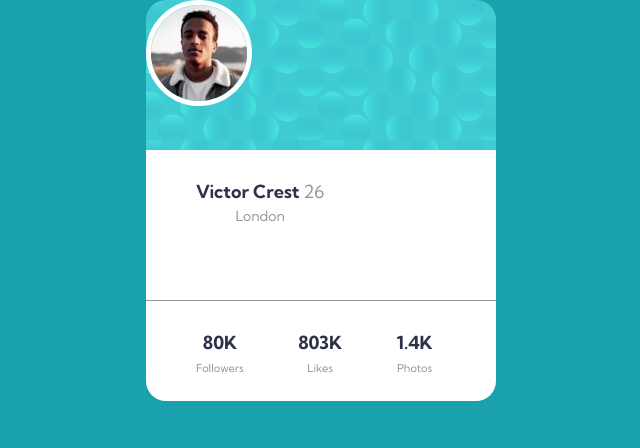
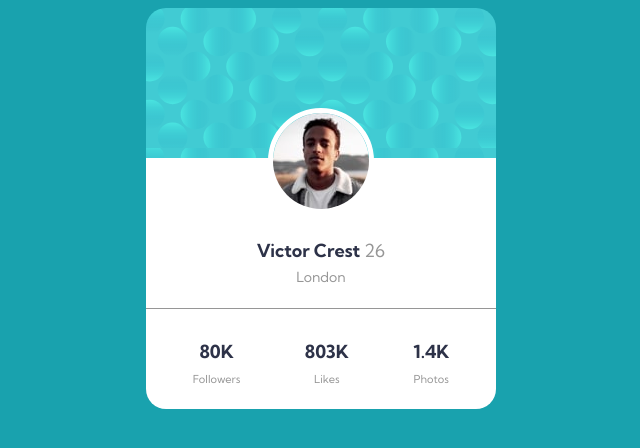
Before and after one commit to wisler9/Profile-Card, a plain HTML site: page design/index.html in a window 1280 px wide. Shown: the whole page, without its empty margins (319-959 px from the left). Drawn offline with Linux system fonts and the light colour scheme.

Commit message:
fixed alignment of pictures and text

```diff
--- a/styles/style.css
+++ b/styles/style.css
@@ -4,7 +4,9 @@ body {
     font-size: 18px;
     background-color: hsl(185, 75%, 39%);
     color:#000;
-    margin: 0;
+    /* margin: 0; */
+    text-align: center;
+    line-height: 1.4;
 
 }
 
@@ -23,6 +25,8 @@ body {
 }
 
 img {
+    position: relative;
+    top: 100px;
     border: 5px solid white;
     border-radius: 50%;
     margin: 0;
@@ -44,12 +48,17 @@ img {
     border-bottom-right-radius: 20px;
 }
 
+.name {
+    position: relative;
+    top: 50px;
+}
+
 .name,
 .stats {
     font-size: 18px;
     font-weight: 700;
     color:hsl(229, 23%, 23%);
-    text-align: center;
+    /* text-align: center; */
 }
 
 .stats_info {
@@ -72,5 +81,5 @@ img {
 
 p {
     display: inline-block;
-    margin:30px 0px 30px 50px;
+    margin:30px;
 }
```
